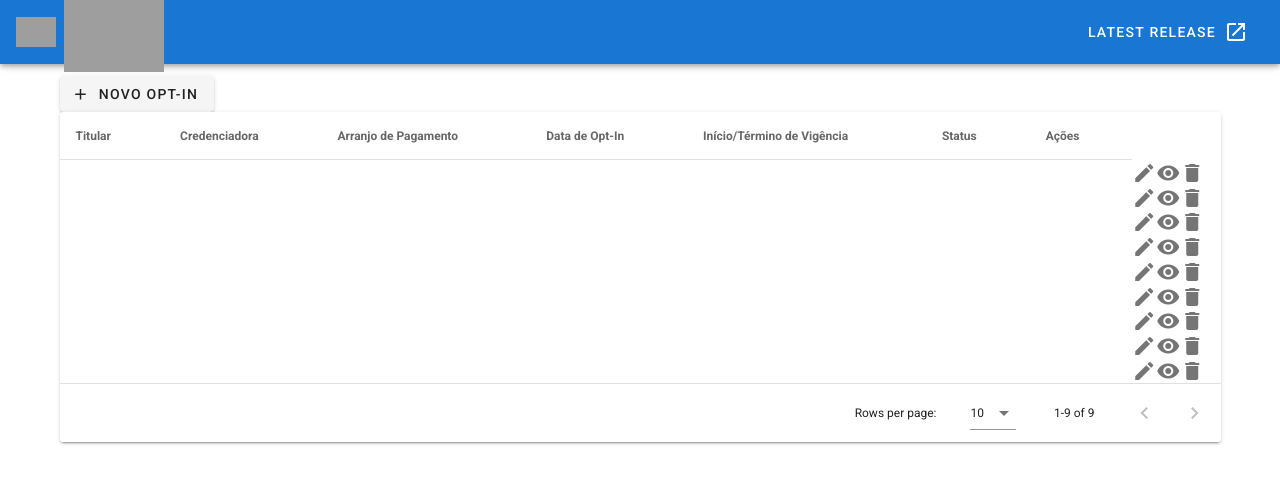
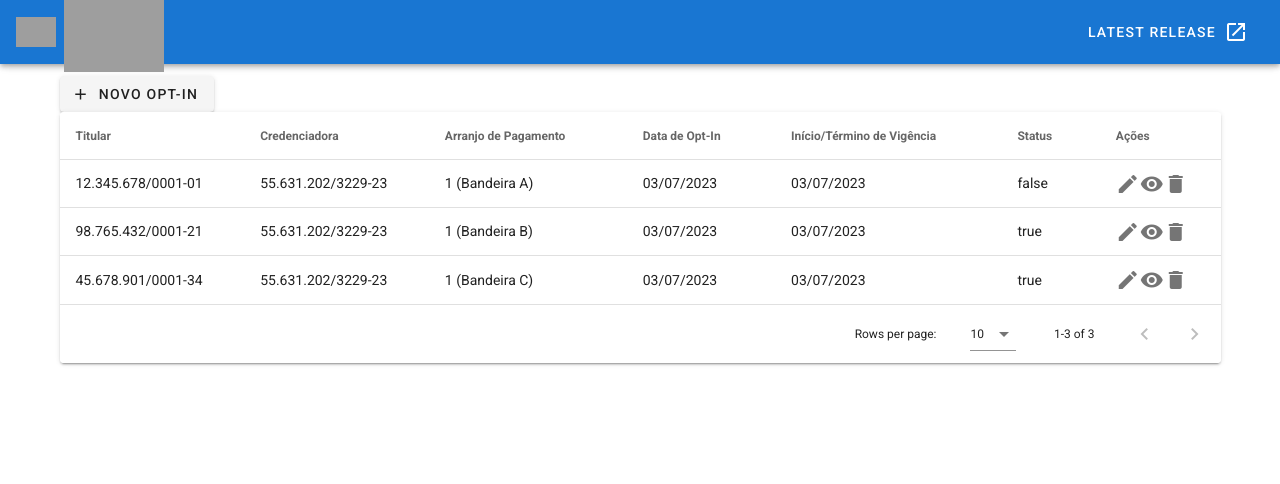
Before and after one commit to joaopamarall/desafio-listagem-fake, a Vue app: page / in a window 1280 px wide. Shown: the top 484 px of the page. Built offline with nearby package versions, Linux system fonts and the light colour scheme; grey boxes are pictures that could not be loaded.

Commit message:
Iniciar ação de adicionar

```diff
--- a/src/views/HomeView.vue
+++ b/src/views/HomeView.vue
@@ -1,24 +1,82 @@
 <template>
   <v-container>
-    <div>
-      <v-btn @click="toggleModal" v-model="dialog">
+    <template>
+      <v-btn @click="addItem()" v-model="dialog">
         <v-icon left>mdi-plus</v-icon>Novo Opt-In
       </v-btn>
-    </div>
-    <v-card>
-      <v-data-table :headers="headers" :items="modifiedItems">
-        <template v-slot:body="{ items }">
-          <tr v-for="item in items" :key="item.id">
-            <td v-for="item in items" :key="item"></td>
+    </template>
+    <template>
+      <v-dialog v-model="dialog" max-width="800px">
+        <v-card>
+          <v-card-title>
+            <span class="text-h5">{{ formTitle }}</span>
+          </v-card-title>
+
+          <v-card-text>
+            <v-container>
+              <v-row>
+                <v-col cols="12" sm="6" md="4">
+                  <v-text-field v-model="modifiedItems.managedParticipantId" label="Nome do gerente"></v-text-field>
+                </v-col>
+                <v-col cols="12" sm="6" md="4">
+                  <v-text-field v-model="modifiedItems.requestProtocol" label="Protocolo de solicitação"></v-text-field>
+                </v-col>
+                <v-col cols="12" sm="6" md="4">
+                  <v-text-field v-model="modifiedItems.recipientDocument" label="Documento de recebimento"></v-text-field>
+                </v-col>
+                <v-col cols="12" sm="6" md="4">
+                  <v-text-field v-model="modifiedItems.participantDocumentId" label="Nome do participante"></v-text-field>
+                </v-col>
+                <v-col cols="12" sm="6" md="4">
+                  <v-text-field v-model="modifiedItems.financierDocument" label="Documento financeiro"></v-text-field>
+                </v-col>
+                <v-col cols="12" sm="6" md="4">
+                  <v-text-field v-model="modifiedItems.paymentScheme" label="Bandeira do cartão"></v-text-field>
+                </v-col>
+                <v-col cols="12" sm="6" md="4">
+                  <v-text-field v-model="modifiedItems.paymentScheme" label="Código do cartão"></v-text-field>
+                </v-col>
+                <v-col cols="12" sm="6" md="4">
+                  <v-text-field v-model="modifiedItems.optInSignatureDate" label="Data de assinatura"></v-text-field>
+                </v-col>
+                <v-col cols="12" sm="6" md="4">
+                  <v-text-field v-model="modifiedItems.optInStartingDate" label="Data de início"></v-text-field>
+                </v-col>
+                <v-col cols="12" sm="6" md="4">
+                  <v-text-field v-model="modifiedItems.optInEndingDate" label="Data de vencimento"></v-text-field>
+                </v-col>
+                <v-col cols="12" sm="6" md="4">
+                  <v-text-field v-model="modifiedItems.domicileIndicator" label="Indicador de domicílio"></v-text-field>
+                </v-col>
+              </v-row>
+            </v-container>
+          </v-card-text>
+
+          <v-card-actions>
+            <v-spacer></v-spacer>
+            <v-btn color="blue darken-1" text @click="closeModal">
+              Cancel
+            </v-btn>
+            <v-btn color="blue darken-1" text @click="saveItem">
+              Save
+            </v-btn>
+          </v-card-actions>
+        </v-card>
+      </v-dialog>
+    </template>
+    <template>
+      <v-card>
+        <v-data-table :headers="headers" :items="modifiedItems">
+          <template v-slot:item.actions="{ item }">
             <td>
-              <v-icon @click="editItem()">mdi-pencil</v-icon>
-              <v-icon @click="detailsItem()">mdi-eye</v-icon>
-              <v-icon @click="deleteItem()">mdi-delete</v-icon>
+              <v-icon @click="editItem(item)">mdi-pencil</v-icon>
+              <v-icon @click="detailsItem(item)">mdi-eye</v-icon>
+              <v-icon @click="deleteItem(item)">mdi-delete</v-icon>
             </td>
-          </tr>
-        </template>
-      </v-data-table>
-    </v-card>
+          </template>
+        </v-data-table>
+      </v-card>
+    </template>
   </v-container>
 </template>
 
@@ -29,13 +87,17 @@ export default {
     modifiedItems() {
       return this.items.map((item) => ({
         ...item,
-        paymentScheme: `${item.paymentScheme.code} (${item.paymentScheme.name})`,
+        paymentScheme: item.paymentScheme ? `${item.paymentScheme.code} (${item.paymentScheme.name})` : '',
       }));
+    },
+    formTitle() {
+      return this.editedIndex === -1 ? 'New Item' : 'Edit Item'
     },
   },
   data() {
     return {
       dialog: false,
+      index: -1,
       headers: [
         { text: "Titular", value: "participantDocumentId" },
         { text: "Credenciadora", value: "managedParticipantId" },
@@ -94,121 +156,37 @@ export default {
           domicileIndicator: "string",
           status: true,
         },
-        {
-          managedParticipantId: "55.631.202/3229-23",
-          requestProtocol: "string",
-          recipientDocument: "string",
-          participantDocumentId: "12.345.678/0001-01",
-          financierDocument: "string",
-          paymentScheme: {
-            name: "Bandeira A",
-            code: "2",
-          },
-          optInSignatureDate: "03/07/2023",
-          optInStartingDate: "03/07/2023",
-          optInEndingDate: "03/07/2023",
-          domicileIndicator: "string",
-          status: true,
-        },
-        {
-          managedParticipantId: "55.631.202/3229-23",
-          requestProtocol: "string",
-          recipientDocument: "string",
-          participantDocumentId: "98.765.432/0001-21",
-          financierDocument: "string",
-          paymentScheme: {
-            name: "Bandeira B",
-            code: "3",
-          },
-          optInSignatureDate: "03/07/2023",
-          optInStartingDate: "03/07/2023",
-          optInEndingDate: "03/07/2023",
-          domicileIndicator: "string",
-          status: true,
-        },
-        {
-          managedParticipantId: "55.631.202/3229-23",
-          requestProtocol: "string",
-          recipientDocument: "string",
-          participantDocumentId: "45.678.901/0001-34",
-          financierDocument: "string",
-          paymentScheme: {
-            name: "Bandeira B",
-            code: "3",
-          },
-          optInSignatureDate: "03/07/2023",
-          optInStartingDate: "03/07/2023",
-          optInEndingDate: "03/07/2023",
-          domicileIndicator: "string",
-          status: true,
-        },
-        {
-          managedParticipantId: "55.631.202/3229-23",
-          requestProtocol: "string",
-          recipientDocument: "string",
-          participantDocumentId: "12.345.678/0001-01",
-          financierDocument: "string",
-          paymentScheme: {
-            name: "Bandeira A",
-            code: "1",
-          },
-          optInSignatureDate: "03/07/2023",
-          optInStartingDate: "03/07/2023",
-          optInEndingDate: "03/07/2023",
-          domicileIndicator: "string",
-          status: true,
-        },
-        {
-          managedParticipantId: "55.631.202/3229-23",
-          requestProtocol: "string",
-          recipientDocument: "string",
-          participantDocumentId: "98.765.432/0001-21",
-          financierDocument: "string",
-          paymentScheme: {
-            name: "Bandeira A",
-            code: "1",
-          },
-          optInSignatureDate: "03/07/2023",
-          optInStartingDate: "03/07/2023",
-          optInEndingDate: "03/07/2023",
-          domicileIndicator: "string",
-          status: true,
-        },
-        {
-          managedParticipantId: "55.631.202/3229-23",
-          requestProtocol: "string",
-          recipientDocument: "string",
-          participantDocumentId: "45.678.901/0001-34",
-          financierDocument: "string",
-          paymentScheme: {
-            name: "Bandeira A",
-            code: "1",
-          },
-          optInSignatureDate: "03/07/2023",
-          optInStartingDate: "03/07/2023",
-          optInEndingDate: "03/07/2023",
-          domicileIndicator: "string",
-          status: false,
-        },
       ],
     };
   },
   methods: {
     toggleModal() {
       this.dialog = !this.dialog
-      console.log("dialog", this.dialog);
+    },
+    closeModal() {
+      this.dialog = false;
+    },
+    saveItem() {
+      this.toggleModal();
+      if (this.index > -1) {
+        this.editItem(this.modifiedItems);
+        this.closeModal();
+      } else {
+        this.items.push({ ...this.modifiedItems });
+        this.closeModal();
+      }
+
+    },
+    addItem() {
+      this.toggleModal();
+    },
+    editItem(item) {
+      this.toggleModal();
     },
     detailsItem(item) {
-      console.log("Detalhes do item:", item);
-      // Lógica para exibir detalhes do item
-    },
-    editItem(item) {
-      console.log("Editar item:", item);
-      // Lógica para editar o item
+      this.toggleModal();
     },
     deleteItem(item) {
-      console.log("Remover item:", item);
-      // Lógica para remover o item
       const index = this.items.indexOf(item);
       if (index !== -1) {
         this.items.splice(index, 1);
```
